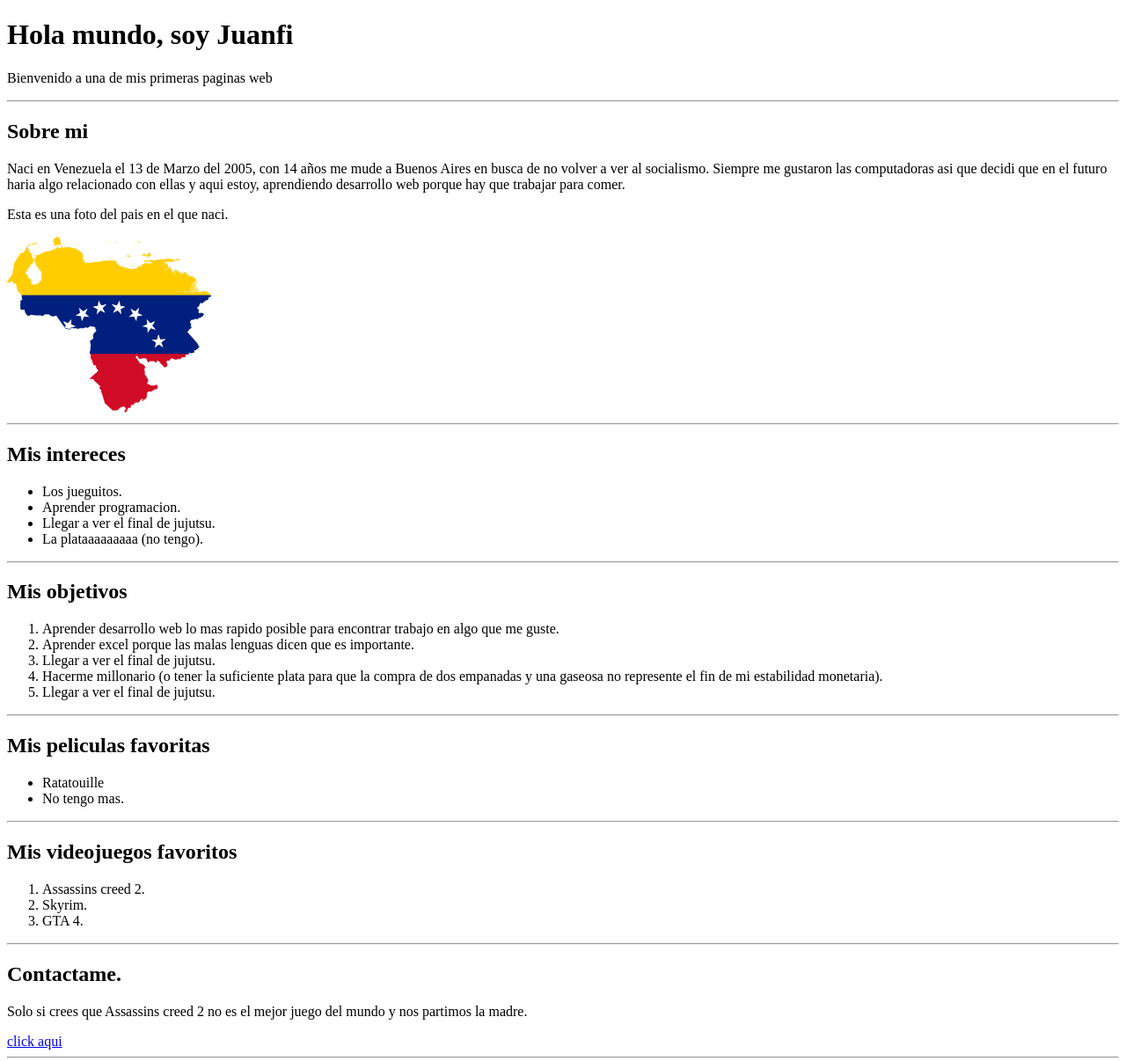
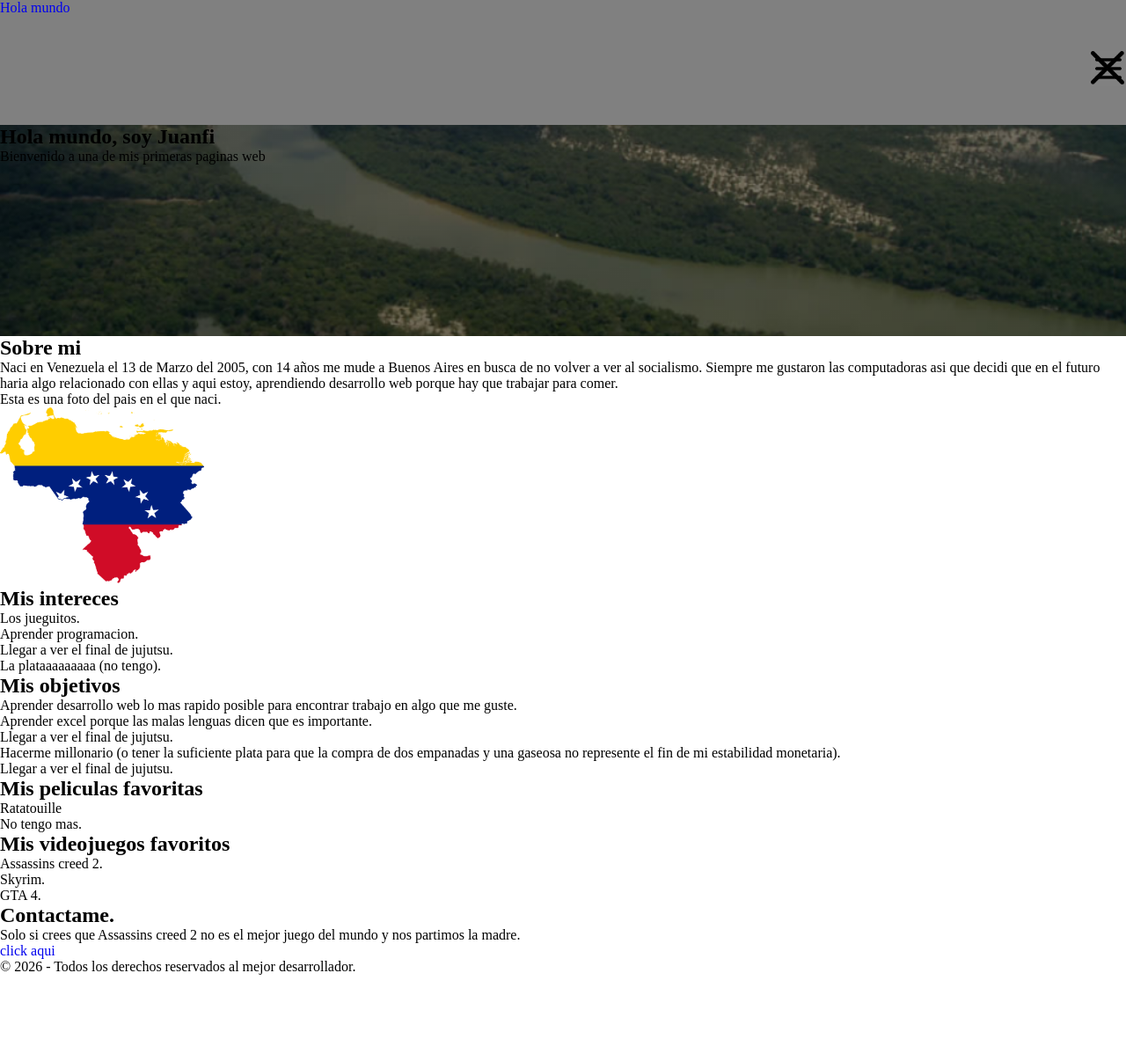
Before and after one commit to Juanfi-Arias/presentacionEnHtml, a plain HTML site: page index.html in a window 1280 px wide. Shown: the top 1206 px of the page at 88% size. After the commit the page ends 1108 px from the top, so only its background shows below. Drawn offline with Linux system fonts and the light colour scheme.

Commit message:
reestructuracion de html e introduccion a css

```diff
--- a/index.html
+++ b/index.html
@@ -2,19 +2,41 @@
 <html>
 <head>
     <title>Presentacion</title>
+    <link rel="icon" href="img/icon.ico">
+    <link rel="stylesheet" href="style.css">
 </head>
 <body>
     <header>
-    <h1>Hola mundo, soy Juanfi</h1>
-    <p>Bienvenido a una de mis primeras paginas web</p>
-    <hr>
+        <div class="container">
+            <a href="#" class="logo">Hola mundo</a>
+            <nav id="nav" class="container">
+                <div class="nav-links">
+                    <a href="#sobreMi">Sobre mi</a>
+                    <a href="#intereses">Intereses</a>
+                    <a href="#objetivos">objetivos</a>
+                    <a href="#peliculas">Pelis</a>
+                    <a href="#juegos">Juegos</a>
+                    <a href="#contacto">Contacto</a>
+                </div>
+                <a href="#nav" class="menu"><img src="img/menu.ico"></a>
+                <a href="#" class="close"><img src="img/close.ico"></a>
+            </nav>
+        </div>
     </header>
-    <section>
+
+    <section id="hero">
+            <h1>Hola mundo, soy Juanfi</h1>
+            <p>Bienvenido a una de mis primeras paginas web</p>
+    </section>
+
+    <section id="sobreMi">
         <h2>Sobre mi</h2>
         <p>Naci en Venezuela el 13 de Marzo del 2005, con 14 años me mude a Buenos Aires en busca de no volver a ver al socialismo. Siempre me gustaron las computadoras asi que decidi que en el futuro haria algo relacionado con ellas y aqui estoy, aprendiendo desarrollo web porque hay que trabajar para comer.</p>
         <p>Esta es una foto del pais en el que naci.</p>
         <img src="img/venezuela.svg.png" alt="Venezuela" height="200">
-        <hr>
+    </section>
+
+    <section id="intereses">
         <h2>Mis intereces</h2>
         <ul>
             <li>Los jueguitos.</li>
@@ -22,7 +44,9 @@
             <li>Llegar a ver el final de jujutsu.</li>
             <li>La plataaaaaaaaa (no tengo).</li>
         </ul>
-        <hr>
+        </section>
+
+    <section id="obejetivos">
         <h2>Mis objetivos</h2>
         <ol>
             <li>Aprender desarrollo web lo mas rapido posible para encontrar trabajo en algo que me guste.</li>
@@ -31,25 +55,32 @@
             <li>Hacerme millonario (o tener la suficiente plata para que la compra de dos empanadas y una gaseosa no represente el fin de mi estabilidad monetaria).</li>
             <li>Llegar a ver el final de jujutsu.</li>
         </ol>
-        <hr>
+    </section>
+
+    <section id="peliculas">
         <h2>Mis peliculas favoritas</h2>
         <ul>
             <li>Ratatouille</li>
             <li>No tengo mas.</li>
         </ul>
-        <hr>
+    </section>
+
+    <section id="juegos">
         <h2>Mis videojuegos favoritos</h2>
         <ol>
             <li>Assassins creed 2.</li>
             <li>Skyrim.</li>
             <li>GTA 4.</li>
         </ol>
-        <hr>
+    </section>
+
+    <section id="contact">
+
         <h2>Contactame.</h2>
         <p>Solo si crees que Assassins creed 2 no es el mejor juego del mundo y nos partimos la madre.</p>
         <a href="mailto:juan.fabian.arias@gmail.com">click aqui</a>
-        <hr>
     </section>
+
     <footer><p>© 2026 - Todos los derechos reservados al mejor desarrollador.</p></footer>
 </body>
 </html>
--- /dev/null
+++ b/style.css
@@ -0,0 +1,63 @@
+*{
+    margin: 0;
+    padding: 0;
+}
+
+header nav .container{
+    margin: auto;
+    width: 90%;
+    max-width: 1200px;
+    overflow: hidden;
+}
+
+header nav{
+    padding: 40px 0;
+    display: grid;
+    justify-content: space-between;
+    grid-template-columns: repeat(2, max-content);
+}
+
+.close img, .menu img{
+    width: 40px;
+}
+
+.close{
+    cursor: pointer;
+    grid-column: -2/-1;
+    grid-row: 1/2;
+    height: 20px;
+}
+
+.menu{
+    cursor: pointer;
+    grid-column: -2/-1;
+    grid-row: 1/2;
+}
+
+.nav-links{
+    display: none;
+}
+
+a .logo{
+    font-size: 3rem;
+    margin: 0 auto;
+    color:#FFF;
+}
+
+a{
+    text-decoration: none;
+}
+
+header{
+    color: #fff;
+    background-color: gray ;
+}
+
+#hero{
+    background-image: linear-gradient(rgba(0,0,0,0.5), rgba(0,0,0,0.5)),
+    url(img/hero.webp);
+    background-position: center center;
+    background-repeat: no-repeat;
+    background-size: cover;
+    height: 30vh;
+}
```
Also changed, not shown: img/close.ico (added), img/close.png (added), img/hero.webp (added), img/icon.ico (added), img/menu.ico (added), img/menu.png (added).
